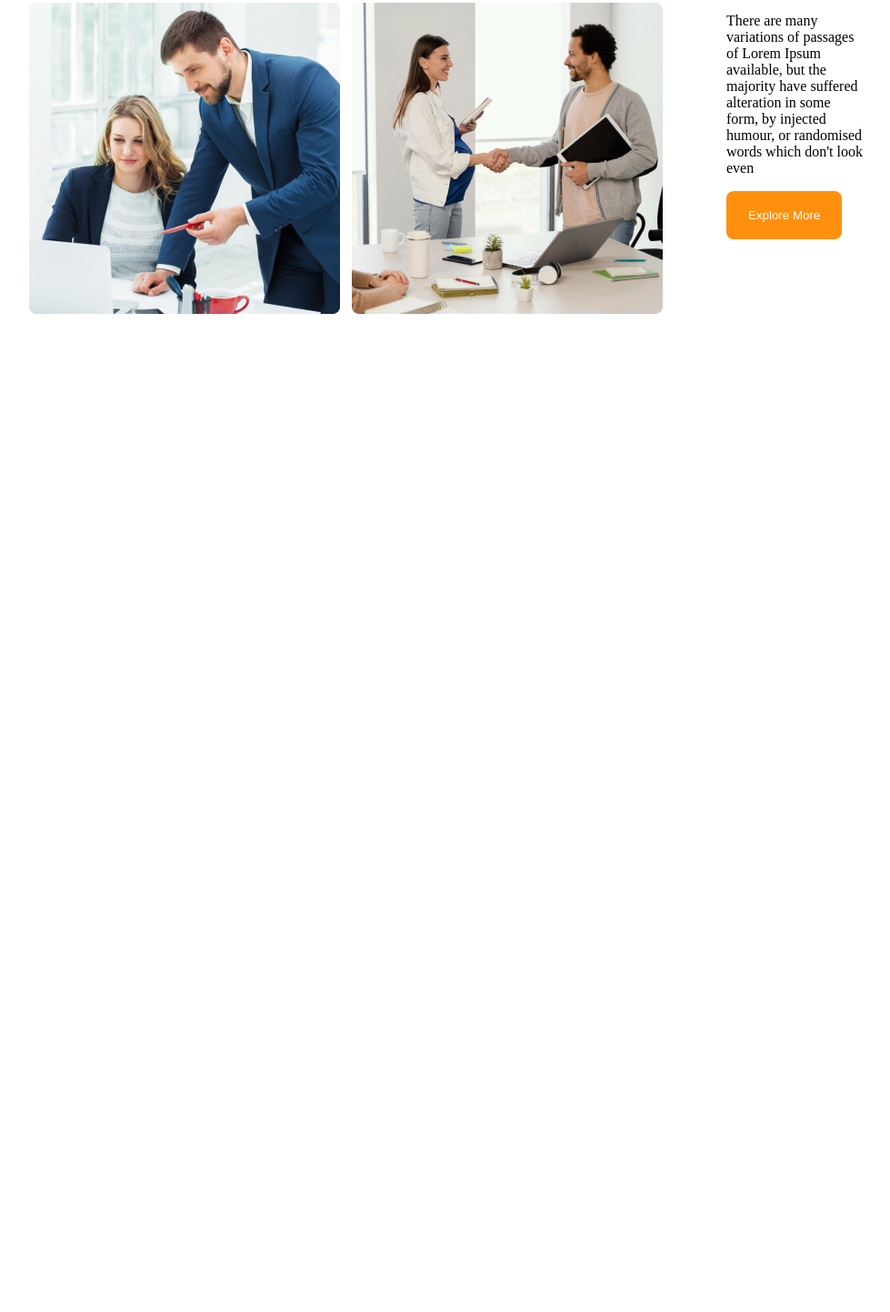
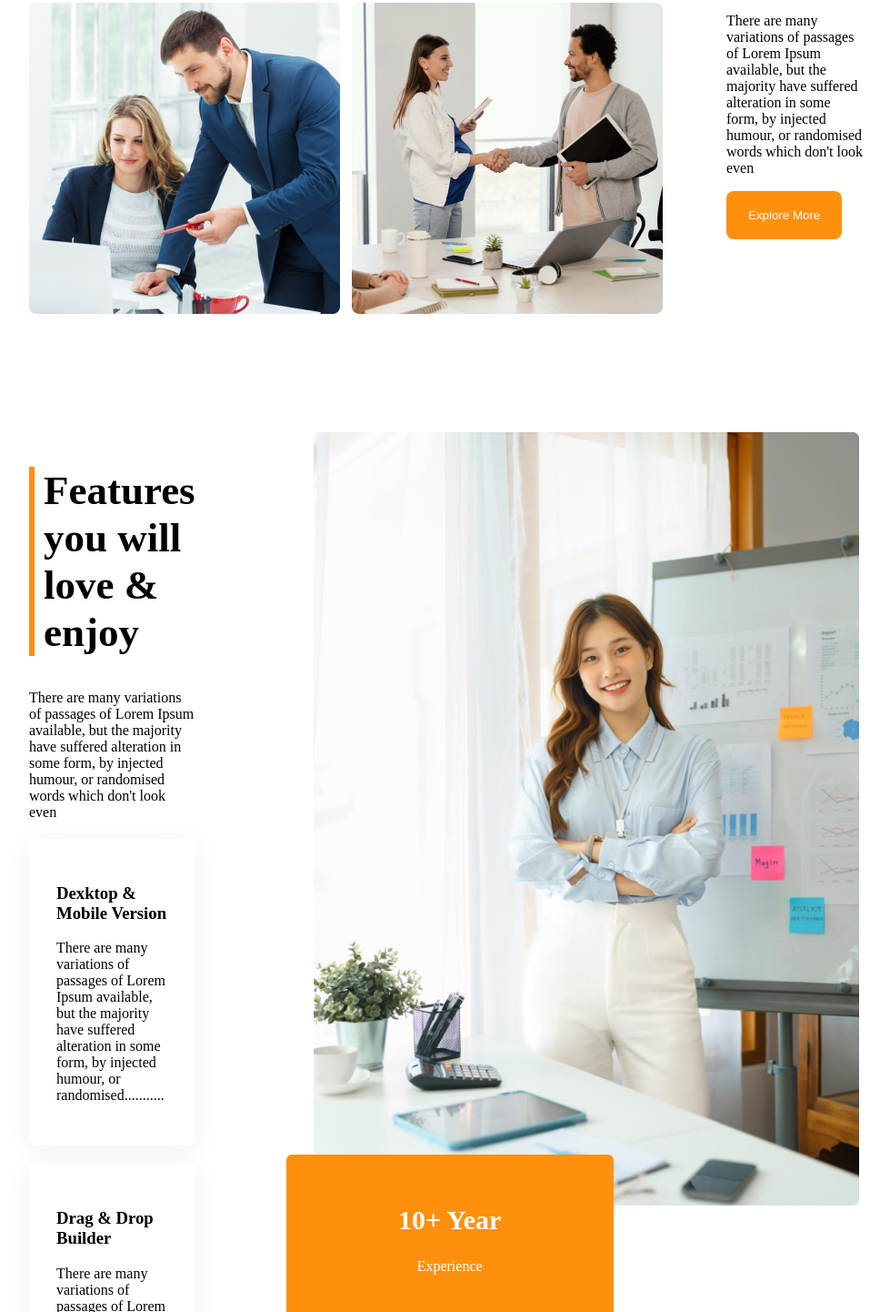
Before and after one commit to Samin35/G3-WEBSITE-2-PRACTISE, a plain HTML site: page index.html in a window 1280 px wide. Shown: the part 1358-2800 px from the top of the page at 91% size, without its empty margins (186-1165 px from the left). Before the commit the page ends 1711 px from the top, so only its background shows below. Drawn offline with Linux system fonts and the light colour scheme; a web font is replaced by a local one.

Commit message:
features-2 section done

```diff
--- a/index.html
+++ b/index.html
@@ -59,6 +59,42 @@
             </div>
         </section>
         <section class="features2">
+            <div class="features2-content">
+                <h1 class="features2-content-header">Features you will love & enjoy</h1>
+                <p class="features2-content-para">There are many variations of passages of Lorem Ipsum available, but
+                    the majority have suffered
+                    alteration in some form, by injected humour, or randomised words which don't look even</p>
+
+                <div class="card">
+                    <h3>Dexktop & Mobile Version</h3>
+                    <p>There are many variations of passages of Lorem Ipsum available, but the majority have suffered
+                        alteration in some form, by injected humour, or randomised...........</p>
+                </div>
+                <div class="card">
+                    <h3>Drag & Drop Builder</h3>
+                    <p>There are many variations of passages of Lorem Ipsum available, but the majority have suffered
+                        alteration in some form, by injected humour, or randomised...........</p>
+                </div>
+                <div class="card">
+                    <h3>Awesome Modern Design</h3>
+                    <p>There are many variations of passages of Lorem Ipsum available, but the majority have suffered
+                        alteration in some form, by injected humour, or randomised...........</p>
+                </div>
+                <div class="card">
+                    <h3>Super Easy to Edit</h3>
+                    <p>There are many variations of passages of Lorem Ipsum available, but the majority have suffered
+                        alteration in some form, by injected humour, or randomised...........</p>
+                </div>
+            </div>
+
+            <div class="features2-image">
+                <img class="image2" src="images/architect.png" alt="">
+                <div class="experience">
+                    <h1 class="experience-title">10+ Year</h1>
+                    <p>Experience</p>
+                </div>
+            </div>
+
 
         </section>
 
--- a/style.css
+++ b/style.css
@@ -103,8 +103,58 @@ main {
     gap: 70px;
 }
 
-.features-content {}
+.card {
+    border-radius: 8px;
+    background: #FFF;
+    box-shadow: 0px 4px 30px 0px rgba(0, 0, 0, 0.06);
+    padding: 30px;
+    margin-top: 20px;
 
+
+}
+
+.features2 {
+    display: flex;
+    margin-top: 130px;
+    gap: 130px;
+}
+
+.features2-image {}
+
+.image2 {
+    width: 600px;
+    height: 850px;
+}
+
+.experience {
+    color: white;
+    text-align: center;
+    width: 300px;
+    height: 200px;
+    background-color: #FF900E;
+    padding: 30px;
+    border: 0;
+    border-radius: 6px;
+    position: relative;
+    bottom: 60px;
+    right: 30px;
+}
+
+.experience-title {
+    font-size: 30px;
+}
+
+.features2-content-header {
+    font-size: 45px;
+    font-weight: 700;
+    border-left: 6px solid #FF900E;
+    padding-left: 10px;
+}
+
+.features2-content-para {
+    font-size: 16px;
+    font-weight: 400;
+}
 
 @media screen and (max-width:576px) {
     header {
@@ -141,6 +191,15 @@ main {
 
     .features-content {
         text-align: center;
+    }
+
+    .features2 {
+        flex-direction: column;
+    }
+
+    .image2 {
+        width: 100%;
+        height: 80%;
     }
 }
 
```
